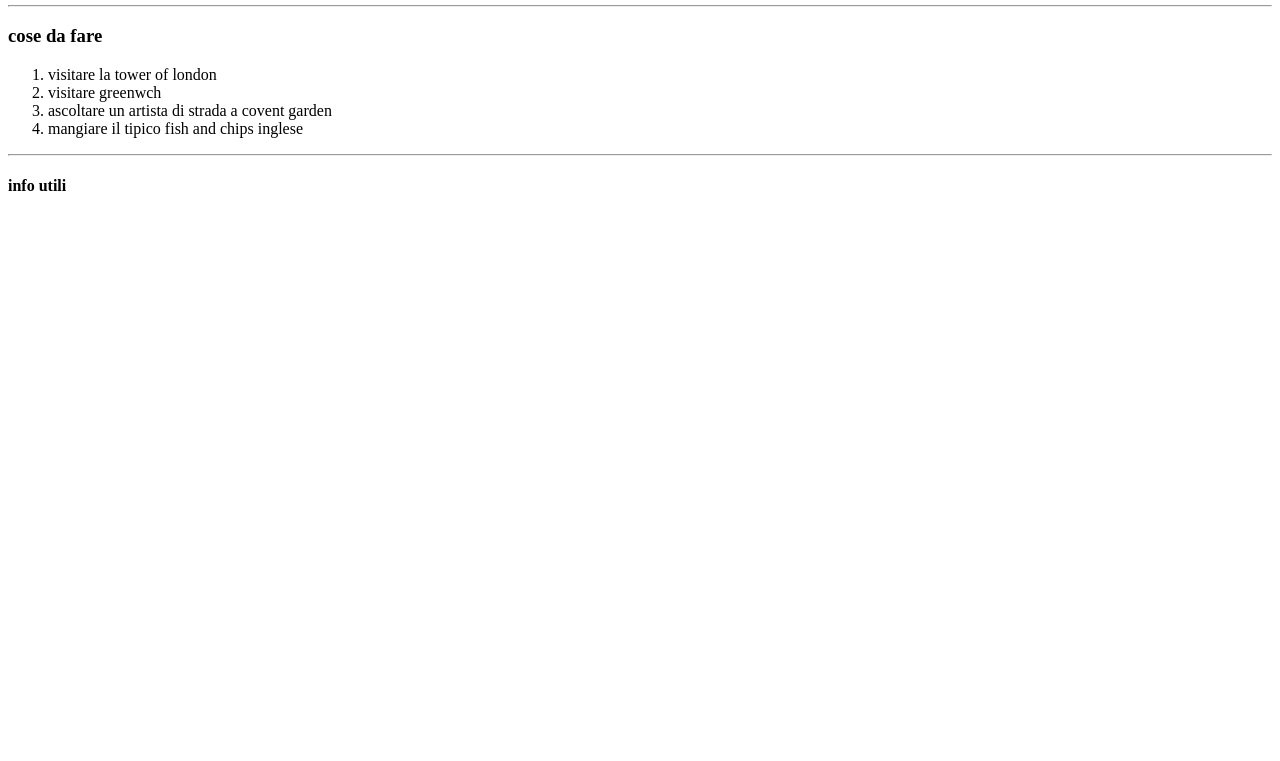
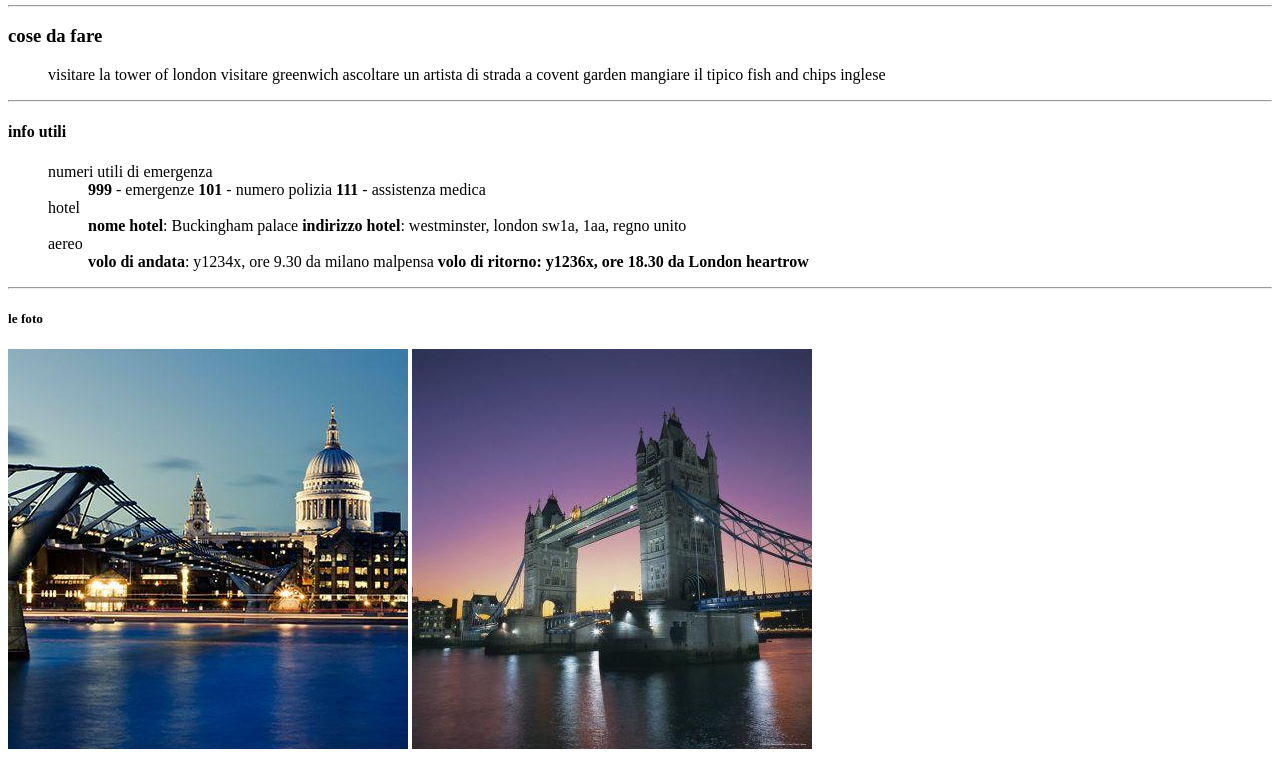
Before and after one commit to michele-debiasi/html-london-trip, a plain HTML site: page index.html in a window 1280 px wide. Shown: the part 876-1637 px from the top of the page. Before the commit the page ends 1093 px from the top, so only its background shows below. Drawn offline with Linux system fonts and the light colour scheme.

Commit message:
add imag4-5

```diff
--- a/index.html
+++ b/index.html
@@ -45,14 +45,31 @@
 </table>
 <hr>
 <h3>cose da fare</h3>
+<ul>
+    visitare la tower of london
+    visitare greenwich
+    ascoltare un artista di strada a covent garden
+    mangiare il tipico fish and chips inglese
+</ul>
+<hr>
+
+<h4>info utili</h4>
 <ol>
-    <li>visitare la tower of london </li>
-    <li>visitare greenwch</li>
-    <li>ascoltare un artista di strada a covent garden</li>
-    <li>mangiare il tipico fish and chips inglese</li>
+    numeri utili di emergenza
+    <ul> <strong>999</strong> - emergenze
+        <strong>101</strong> - numero polizia
+        <strong>111</strong> - assistenza medica </ul>
+    hotel
+     <ul><strong>nome hotel</strong>: Buckingham palace
+    <strong>indirizzo hotel</strong>: westminster, london sw1a, 1aa, regno unito</ul>
+    aereo
+    <ul><strong>volo di andata</strong>: y1234x, ore 9.30 da milano malpensa
+    <strong>volo di ritorno: y1236x, ore 18.30 da London heartrow </strong></ul>
 </ol>
 <hr>
-<h4>info utili</h4>
+
+<h5>le foto</h5>
+<img src="./sottocartella/imag-4.jpg" alt=""> <img src="./sottocartella/imag-5.jpg" alt="">
 
 </body>
 </html>
```
